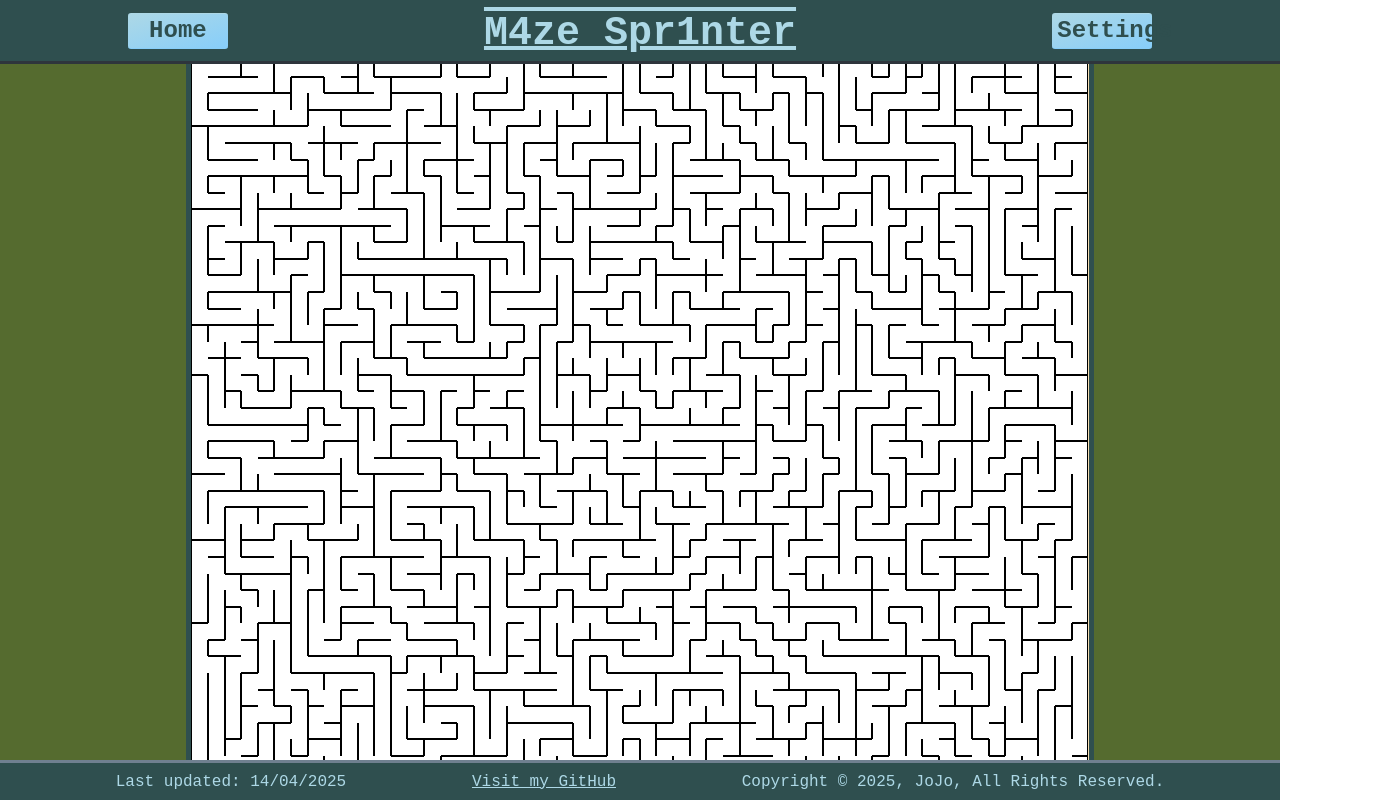
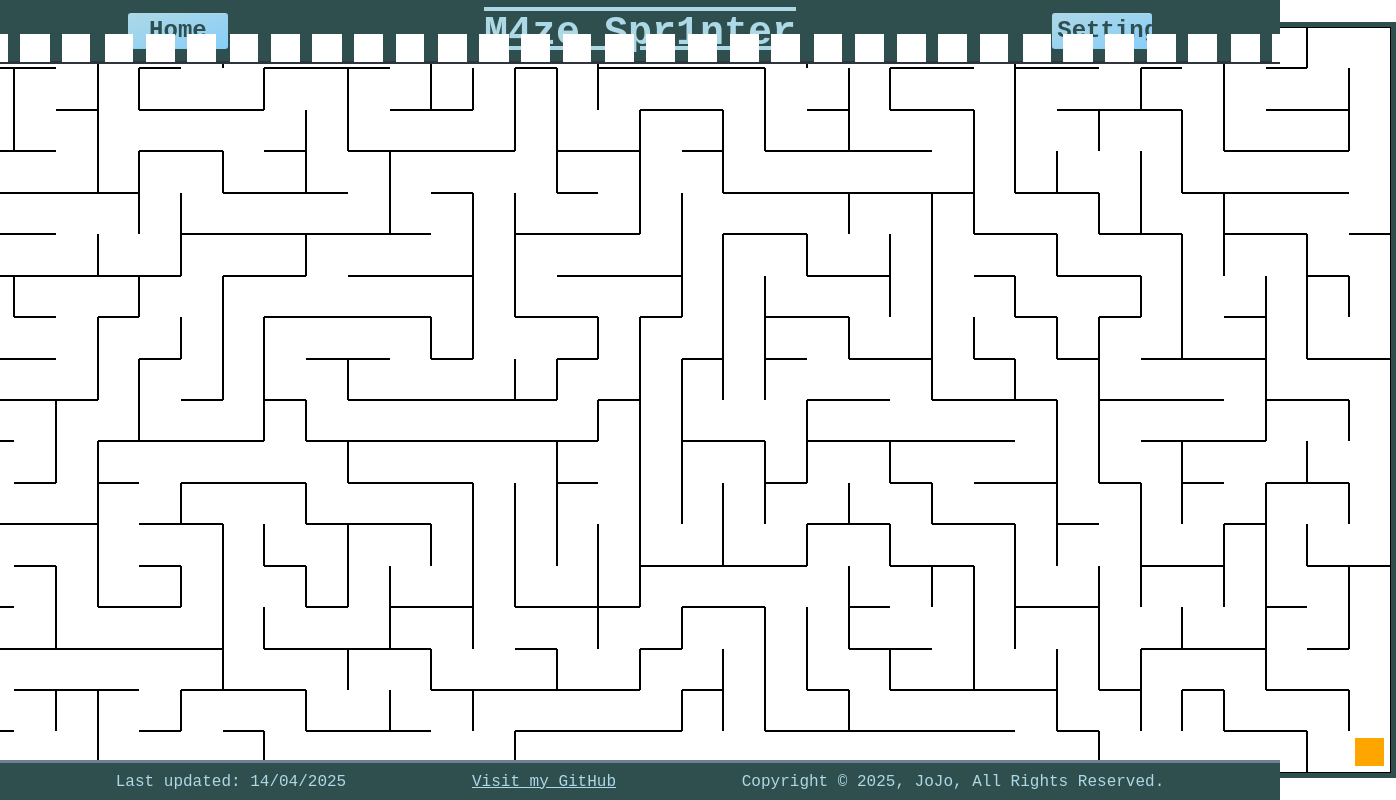
Before and after one commit to JoJoJo-JoJoJo/M4ze-Spr1nter, a React (Vite) app: page / in a window 1280 px wide. Shown: the whole page, 1396 px wide, since content can reach past the window. Built offline with nearby package versions, Linux system fonts and the light colour scheme.

Commit message:
Preparing for UI design

```diff
--- a/src/Grid/Cell/Cell.css
+++ b/src/Grid/Cell/Cell.css
@@ -14,6 +14,12 @@
   border-right: 1px solid black;
 }
 
+.cell-border {
+  background-color: white;
+  position: relative;
+}
+
 .cell {
   z-index: 1;
+  position: absolute;
 }
--- a/src/Grid/Cell/Cell.tsx
+++ b/src/Grid/Cell/Cell.tsx
@@ -3,6 +3,7 @@ import * as motion from "motion/react-client";
 import { CellCompProps } from "../../constants/types";
 import { memo } from "react";
 import { userStuff } from "../../constants/constants";
+import { Colors } from "../../constants/enums";
 
 const Cell = ({
   locatedAt,
@@ -28,17 +29,18 @@ const Cell = ({
         aria-label="Tile"
         style={{
           backgroundColor:
-            locatedAt !== null
-              ? locatedAt === "start"
-                ? userStuff.pathColor
-                : userStuff.targetColor
-              : "white",
-          /* Some condition involving being at start/end of maze and/or on active tile */
+            locatedAt === "start"
+              ? userStuff.pathColor
+              : locatedAt === "end"
+              ? userStuff.targetColor
+              : Colors.WHITE,
+          top: "15%",
+          left: "15%",
         }}
         animate={{
-          width: "100%",
-          height: "100%",
-          backgroundColor: isActive ? userStuff.pathColor : "white",
+          width: "70%",
+          height: "70%",
+          // backgroundColor: isActive && locatedAt !== "end" ? userStuff.pathColor : "white",
         }}
         // On mouse drag across tile from adjacent tile (and no wall interfering), dispatch x and y coords from event... or something like that.
       />
--- a/src/constants/constants.ts
+++ b/src/constants/constants.ts
@@ -1,3 +1,4 @@
+import { Colors } from "./enums";
 import {
   DiffKeys,
   DirKeys,
@@ -16,9 +17,9 @@ const difficulties: Record<DiffKeys, GridSize> = {
 
 // This is just for easier reusability in possible future releases.
 const userStuff: UserInfo = {
-  pathColor: "blue",
-  targetColor: "orange",
-  difficulty: "mastermind",
+  pathColor: Colors.BLUE,
+  targetColor: Colors.ORANGE,
+  difficulty: "tough",
 };
 
 const dirs: Dirs = [
--- /dev/null
+++ b/src/constants/enums.ts
@@ -0,0 +1,7 @@
+enum Colors {
+  WHITE = "white",
+  BLUE = "lightblue",
+  ORANGE = "orange",
+}
+
+export { Colors };
```
